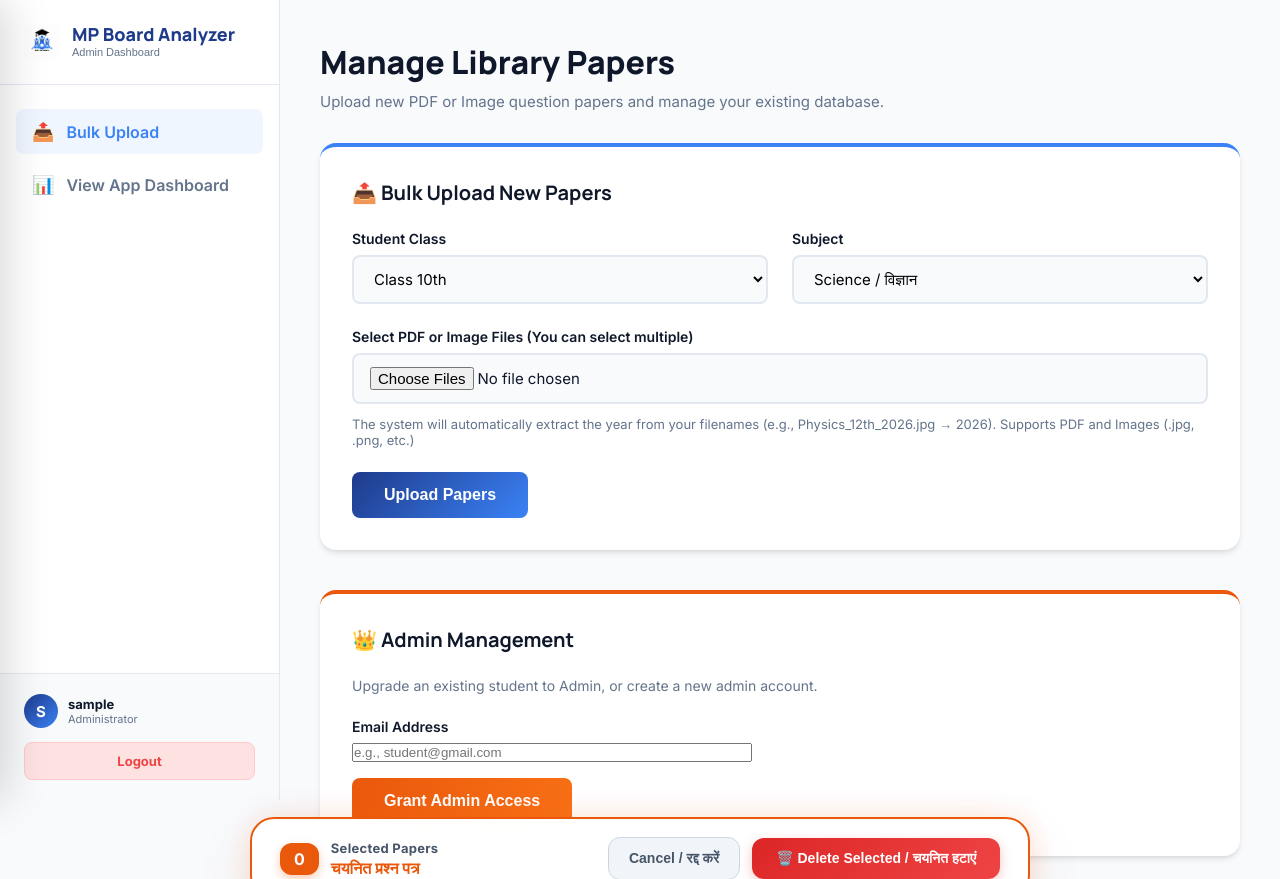
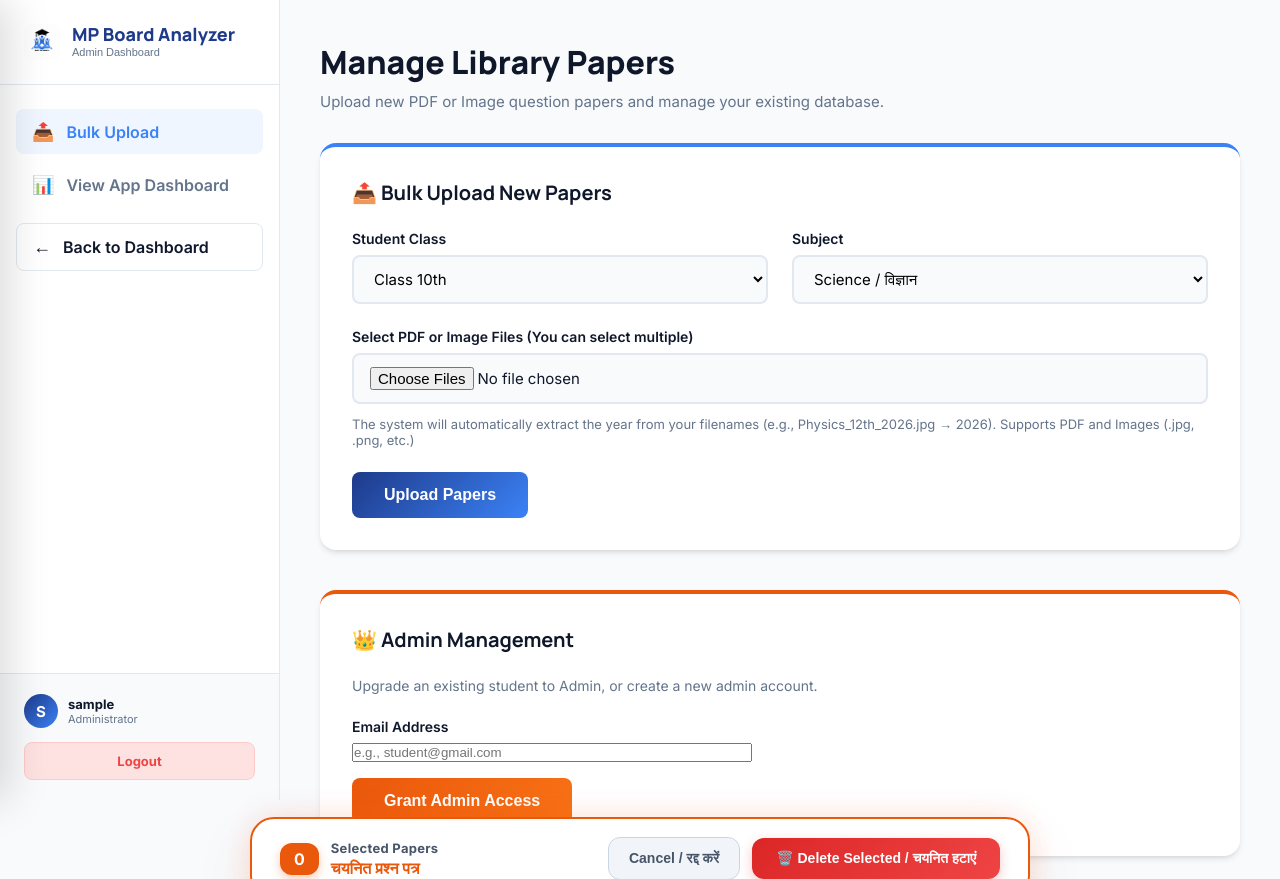
Before and after one commit to hemantMohane29/MP-BOARD-10th-12th-PAPER-PREDICTOR-WEB-APP, a Django app: page /admin/ in a window 1280 px wide. Shown: the top 879 px of the page. Run offline with Django 4.2, Linux system fonts and the light colour scheme; the visitor is signed in with stand-in values (Sample User, id 1); data that the repository does not hold is empty.

Commit message:
Add: back to dashboard button in admin page (sidebar, mobile drawer, topbar)

```diff
--- a/templates/bulk_upload.html
+++ b/templates/bulk_upload.html
@@ -30,6 +30,8 @@ body { font-family: var(--font-body); background: var(--bg); color: var(--ink);
 .nav-item { padding: 12px 16px; border-radius: 8px; color: var(--muted); font-weight: 600; text-decoration: none; display: flex; align-items: center; gap: 12px; transition: 0.2s;}
 .nav-item:hover { background: var(--bg); color: var(--ink); }
 .nav-item.active { background: var(--blue-light); color: var(--blue-mid); }
+.nav-back-btn { margin-top: 8px; border: 1.5px solid var(--border); color: var(--ink) !important; background: var(--white); }
+.nav-back-btn:hover { background: #f1f5f9 !important; border-color: var(--blue-mid); color: var(--blue-deep) !important; }
 .nav-icon { font-size: 18px; }
 .user-info { padding: 20px 24px; border-top: 1px solid var(--border); background: #f8fafc; display: flex; flex-direction: column; gap: 14px; align-items: stretch; }
 .logout-btn { display: block; text-align: center; padding: 10px 16px; background: #fee2e2; color: var(--red); font-weight: 700; text-decoration: none; border-radius: 8px; border: 1px solid #fecaca; font-size: 13px; transition: 0.2s; white-space: nowrap; }
@@ -399,6 +401,7 @@ td { font-size: 15px; color: var(--ink); font-weight: 500;}
 <!-- Mobile Header for Admin Panel -->
 <div class="mobile-topbar">
   <div style="display:flex;align-items:center;gap:10px;">
+    <a href="/dashboard/" style="display:inline-flex;align-items:center;justify-content:center;width:36px;height:36px;background:#eff6ff;border:1px solid #bfdbfe;border-radius:8px;color:var(--blue-deep);font-size:18px;text-decoration:none;font-weight:700;" title="Back to Dashboard">←</a>
     <img src="{% static 'images/logo.jpeg' %}" style="width:32px;height:32px;border-radius:8px;object-fit:cover;">
     <span class="brand-name">MP Board Admin</span>
   </div>
@@ -428,6 +431,9 @@ td { font-size: 15px; color: var(--ink); font-weight: 500;}
   <a href="/dashboard/" class="nav-item">
     <span class="nav-icon">📊</span> View App Dashboard
   </a>
+  <a href="/dashboard/" class="nav-item nav-back-btn">
+    <span class="nav-icon">←</span> Back to Dashboard
+  </a>
   <div class="drawer-footer">
     <div style="display:flex;align-items:center;gap:8px;">
       <div style="width:30px;height:30px;border-radius:50%;background:linear-gradient(135deg,var(--blue-deep),var(--blue-mid));display:flex;align-items:center;justify-content:center;color:white;font-size:13px;font-weight:700;flex-shrink:0;">
@@ -456,6 +462,9 @@ td { font-size: 15px; color: var(--ink); font-weight: 500;}
     </a>
     <a href="/dashboard/" class="nav-item">
       <span class="nav-icon">📊</span> View App Dashboard
+    </a>
+    <a href="/dashboard/" class="nav-item nav-back-btn">
+      <span class="nav-icon">←</span> Back to Dashboard
     </a>
   </nav>
   <div class="user-info">
```
